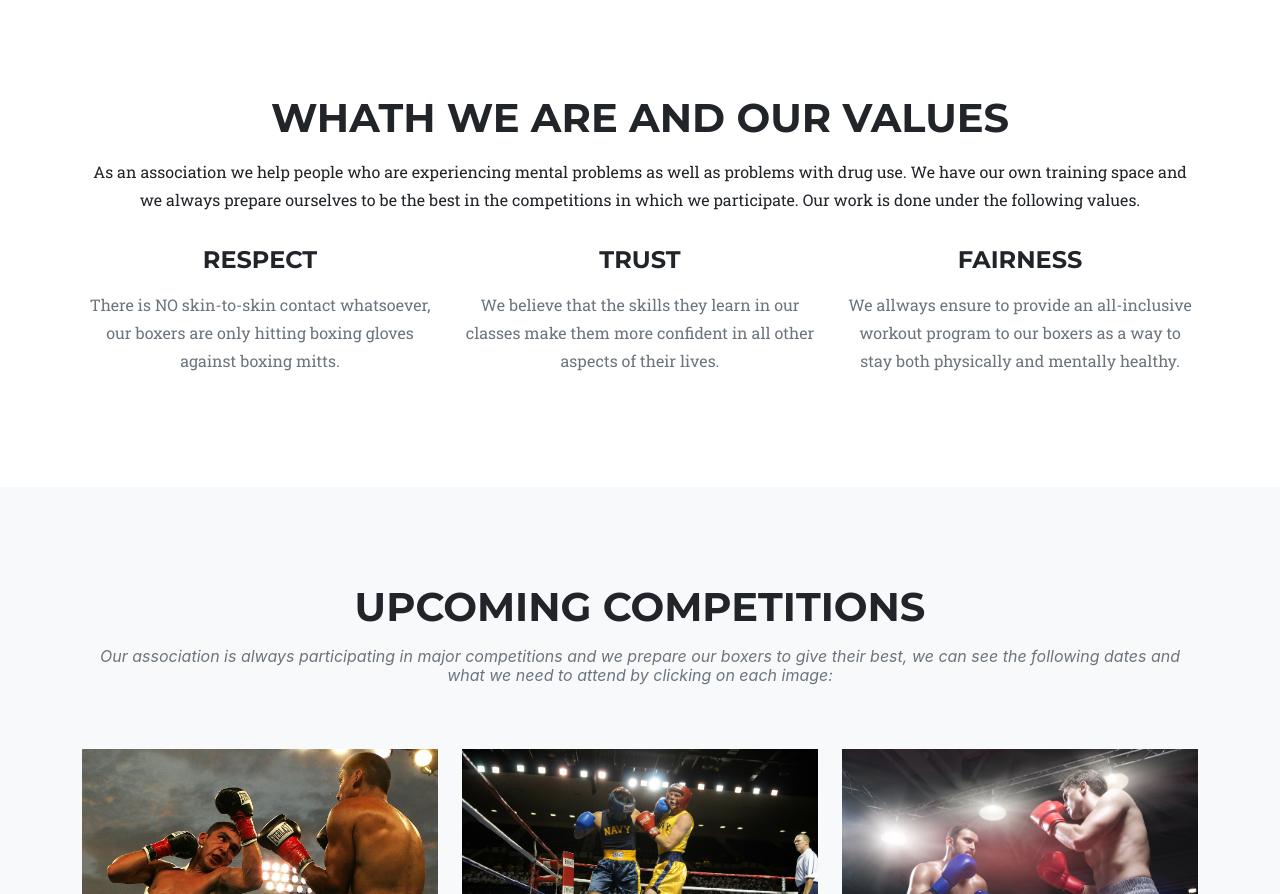
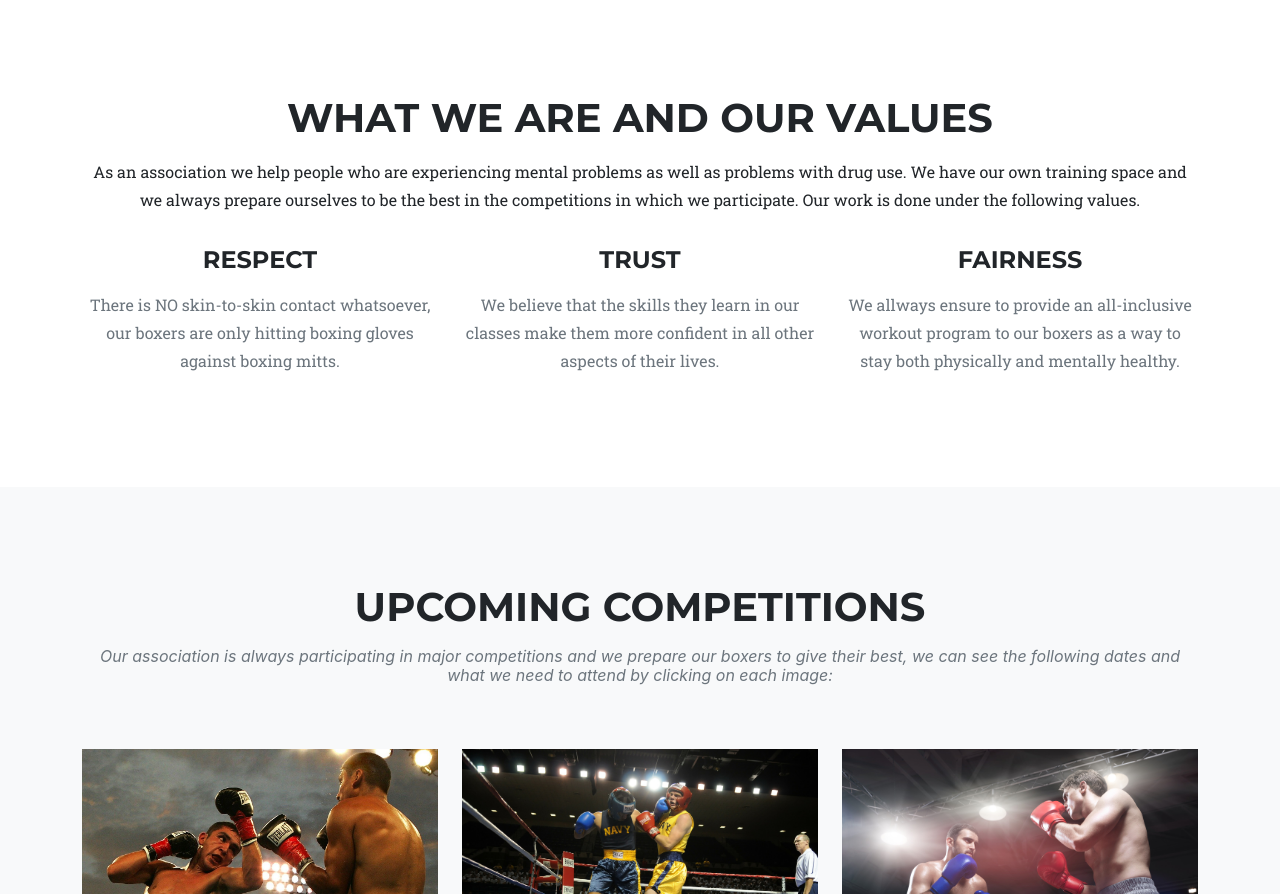
Before and after one commit to Mendozaboxingclubassoc/MBCA, a plain HTML site: page index.html in a window 1280 px wide. Shown: the part 819-1713 px from the top of the page. Drawn offline with nearby package versions, Linux system fonts and the light colour scheme; a web font is replaced by a local one.

Commit message:
Update index.html

```diff
--- a/index.html
+++ b/index.html
@@ -51,7 +51,7 @@
         <section class="page-section" id="services">
             <div class="container">
                 <div class="text-center">
-                    <h2 class="section-heading text-uppercase">WHATH WE ARE AND OUR VALUES</h2>
+                    <h2 class="section-heading text-uppercase">WHAT WE ARE AND OUR VALUES</h2>
                     <p></p>
                     <p>As an association we help people who are experiencing mental problems as well as problems with drug use. We have our own training space and we always prepare ourselves to be the best in the competitions in which we participate.
 
```
